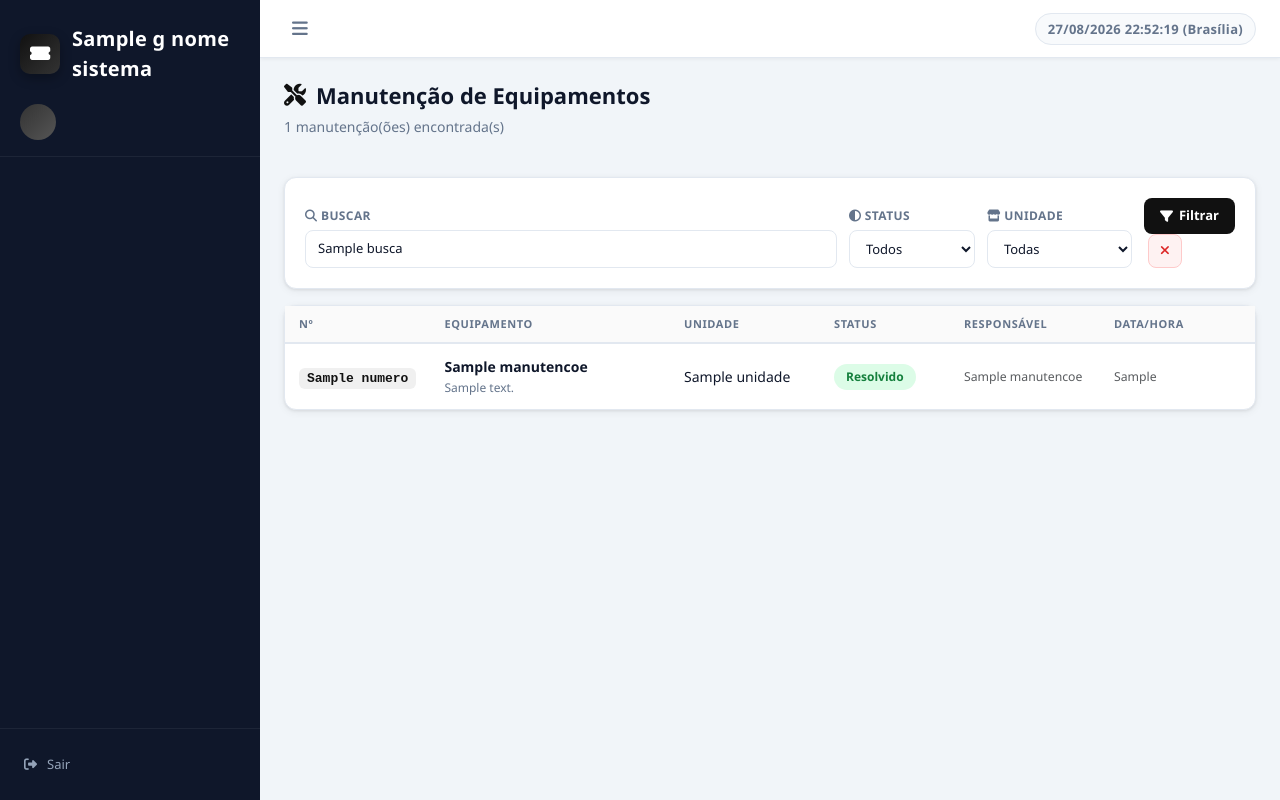
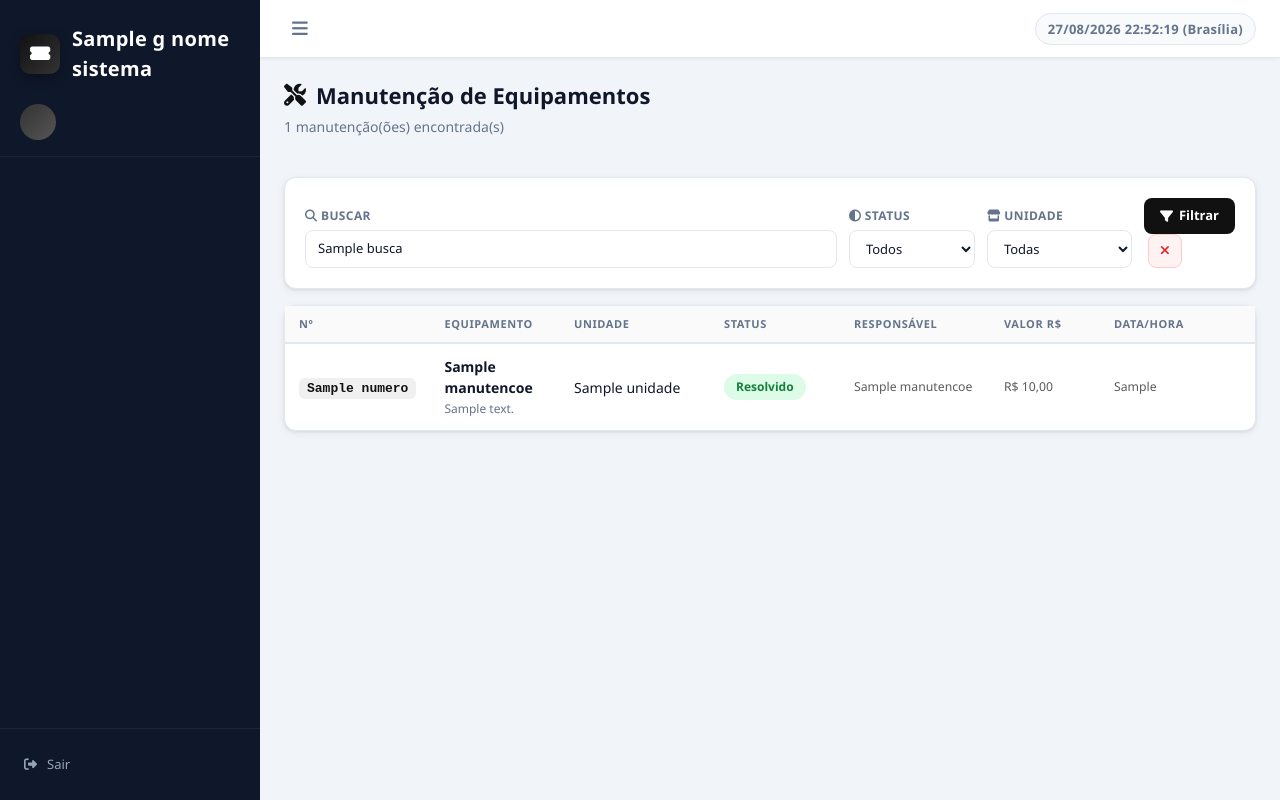
Before and after one commit to Rodrigoolimpioo/tickets, a Python web app: template frontend/templates/manutencoes.html in a window 1280 px wide. Run offline with Jinja, Linux system fonts and the light colour scheme; the template is opened without the code that fills it: most values are stand-ins (such as "Sample title", 1, 10 or a date in 2020).

Commit message:
feat: mostra Valor R$ também na lista principal de Manutenções
Já estava nos Relatórios e no detalhe da manutenção, mas faltava na
tela de listagem (/manutencoes).

Co-Authored-By: Claude Sonnet 5 <noreply@anthropic.com>

```diff
--- a/frontend/templates/manutencoes.html
+++ b/frontend/templates/manutencoes.html
@@ -67,6 +67,7 @@
           <th style="width:150px">Unidade</th>
           <th style="width:130px">Status</th>
           <th style="width:150px">Responsável</th>
+          <th style="width:110px">Valor R$</th>
           <th style="width:155px">Data/Hora</th>
         </tr>
       </thead>
@@ -85,6 +86,7 @@
             </span>
           </td>
           <td class="text-muted small">{{ m.responsavel_nome or '—' }}</td>
+          <td class="text-muted small">{{ ('R$ %.2f' | format(m.valor) | replace('.', ',')) if m.valor is not none else '—' }}</td>
           <td class="text-muted small">{{ m.data_formatada }}</td>
         </tr>
         {% endfor %}
```
